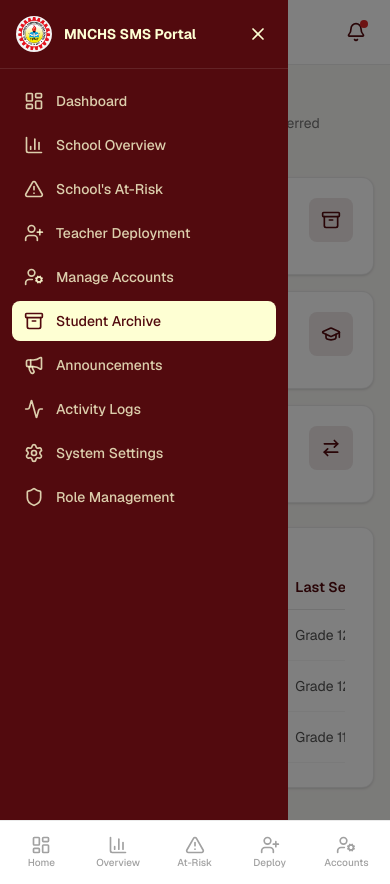
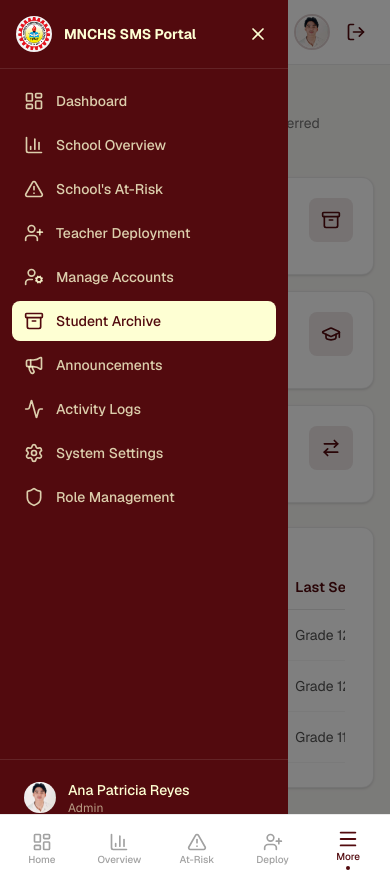
Before and after one commit to Alyong26/MNCHS-DDSMS-Prototype, a Next.js app: page /admin/archive in a window 390 px wide. Both pictures are taken after a click on the button 34 px from the left and 32 px from the top of the page. Built offline with nearby package versions, Linux system fonts and the light colour scheme.

Commit message:
Fix mobile profile and logout access, loader logo background, and nav overflow.
Co-authored-by: Cursor <cursoragent@cursor.com>

```diff
--- a/src/components/layout/dashboard-layout.tsx
+++ b/src/components/layout/dashboard-layout.tsx
@@ -9,10 +9,12 @@ import { APP_SHORT } from "@/lib/constants";
 import type { UserRole } from "@/types";
 import { cn } from "@/lib/utils";
 import Link from "next/link";
-import { X } from "lucide-react";
+import Image from "next/image";
+import { X, LogOut } from "lucide-react";
 import { usePathname } from "next/navigation";
 import { SchoolLogo } from "@/components/ui/school-logo";
 import { getNavIcon } from "@/lib/icons";
+import { roleLabels } from "@/lib/navigation";
 
 interface DashboardLayoutProps {
   children: React.ReactNode;
@@ -70,6 +72,29 @@ export function DashboardLayout({ children, role, userName, pageTitle }: Dashboa
                 );
               })}
             </nav>
+            <div className="p-3 border-t border-white/10">
+              <div className="flex items-center gap-3 px-3 py-2 mb-2">
+                <Image
+                  src="/images/profile-placeholder.png"
+                  alt=""
+                  width={32}
+                  height={32}
+                  className="rounded-full flex-shrink-0"
+                />
+                <div className="min-w-0">
+                  <p className="text-sm font-medium truncate">{userName}</p>
+                  <p className="text-xs text-accent/60 capitalize">{role}</p>
+                </div>
+              </div>
+              <Link
+                href="/login"
+                onClick={() => setMobileOpen(false)}
+                className="flex items-center gap-3 px-3 py-2.5 rounded-lg text-sm text-accent/70 hover:bg-white/10 hover:text-accent transition-colors"
+              >
+                <LogOut className="h-5 w-5 flex-shrink-0" />
+                Sign Out
+              </Link>
+            </div>
           </aside>
         </div>
       )}
@@ -82,7 +107,7 @@ export function DashboardLayout({ children, role, userName, pageTitle }: Dashboa
       >
         <TopNav role={role} userName={userName} onMenuClick={() => setMobileOpen(true)} title={pageTitle} />
         <main className="flex-1 p-4 lg:p-6 pb-24 lg:pb-6 overflow-x-hidden max-w-full">{children}</main>
-        <MobileNav navItems={navItems} />
+        <MobileNav navItems={navItems} onMoreClick={() => setMobileOpen(true)} />
       </div>
     </div>
   );
--- a/src/components/layout/mobile-nav.tsx
+++ b/src/components/layout/mobile-nav.tsx
@@ -2,22 +2,29 @@
 
 import Link from "next/link";
 import { usePathname } from "next/navigation";
+import { Menu } from "lucide-react";
 import { cn } from "@/lib/utils";
 import { getNavIcon } from "@/lib/icons";
 import type { NavItem } from "@/types";
 
+const MAX_MOBILE_TABS = 4;
+
 interface MobileNavProps {
   navItems: NavItem[];
+  onMoreClick?: () => void;
 }
 
-export function MobileNav({ navItems }: MobileNavProps) {
+export function MobileNav({ navItems, onMoreClick }: MobileNavProps) {
   const pathname = usePathname();
-  const mobileItems = navItems.slice(0, 5);
+  const useMore = navItems.length > MAX_MOBILE_TABS + 1;
+  const tabItems = useMore ? navItems.slice(0, MAX_MOBILE_TABS) : navItems.slice(0, 5);
+  const overflowItems = useMore ? navItems.slice(MAX_MOBILE_TABS) : [];
+  const moreIsActive = overflowItems.some((item) => pathname === item.href);
 
   return (
     <nav className="lg:hidden fixed bottom-0 left-0 right-0 z-50 bg-card border-t border-neutral-200/80 safe-area-pb">
       <div className="flex items-center justify-around px-1 py-2">
-        {mobileItems.map((item) => {
+        {tabItems.map((item) => {
           const Icon = getNavIcon(item.icon);
           const isActive = pathname === item.href;
           return (
@@ -26,15 +33,32 @@ export function MobileNav({ navItems }: MobileNavProps) {
               href={item.href}
               className={cn(
                 "flex flex-col items-center gap-0.5 px-2 py-1.5 rounded-lg min-w-[56px] transition-colors",
-                isActive ? "text-primary" : "text-neutral-400"
+                isActive ? "text-primary" : "text-neutral-400",
               )}
             >
               <Icon className={cn("h-5 w-5", isActive && "scale-110")} />
-              <span className="text-[10px] font-medium leading-tight text-center line-clamp-2 max-w-[64px]">{item.mobileLabel || item.label.split(" ")[0]}</span>
+              <span className="text-[10px] font-medium leading-tight text-center line-clamp-2 max-w-[64px]">
+                {item.mobileLabel || item.label.split(" ")[0]}
+              </span>
               {isActive && <span className="w-1 h-1 rounded-full bg-primary" />}
             </Link>
           );
         })}
+        {useMore && onMoreClick && (
+          <button
+            type="button"
+            onClick={onMoreClick}
+            className={cn(
+              "flex flex-col items-center gap-0.5 px-2 py-1.5 rounded-lg min-w-[56px] transition-colors",
+              moreIsActive ? "text-primary" : "text-neutral-400",
+            )}
+            aria-label="Open more navigation"
+          >
+            <Menu className={cn("h-5 w-5", moreIsActive && "scale-110")} />
+            <span className="text-[10px] font-medium leading-tight">More</span>
+            {moreIsActive && <span className="w-1 h-1 rounded-full bg-primary" />}
+          </button>
+        )}
       </div>
     </nav>
   );
--- a/src/components/layout/top-nav.tsx
+++ b/src/components/layout/top-nav.tsx
@@ -2,8 +2,8 @@
 
 import Link from "next/link";
 import Image from "next/image";
-import { Bell, Menu, Search } from "lucide-react";
-import { roleLabels } from "@/lib/navigation";
+import { Bell, LogOut, Menu, Search } from "lucide-react";
+import { getProfileHref, roleLabels } from "@/lib/navigation";
 import type { UserRole } from "@/types";
 
 interface TopNavProps {
@@ -14,6 +14,8 @@ interface TopNavProps {
 }
 
 export function TopNav({ role, userName, onMenuClick, title }: TopNavProps) {
+  const profileHref = getProfileHref(role);
+
   return (
     <header className="sticky top-0 z-30 bg-card/95 backdrop-blur-md border-b border-neutral-200/80">
       <div className="flex items-center justify-between gap-2 px-4 lg:px-6 h-16 min-w-0">
@@ -33,7 +35,7 @@ export function TopNav({ role, userName, onMenuClick, title }: TopNavProps) {
           </div>
         </div>
 
-        <div className="flex items-center gap-1 sm:gap-4 flex-shrink-0">
+        <div className="flex items-center gap-1 sm:gap-2 flex-shrink-0">
           <div className="hidden md:flex items-center gap-2 bg-neutral-100 rounded-lg px-3 py-2">
             <Search className="h-4 w-4 text-neutral-400" />
             <input
@@ -46,13 +48,30 @@ export function TopNav({ role, userName, onMenuClick, title }: TopNavProps) {
             <Bell className="h-5 w-5 text-primary" />
             <span className="absolute top-1.5 right-1.5 w-2 h-2 bg-danger rounded-full" />
           </button>
-          <div className="hidden sm:flex items-center gap-2">
-            <Image src="/images/profile-placeholder.png" alt="" width={36} height={36} className="rounded-full border-2 border-primary/20" />
-            <div className="hidden lg:block">
-              <p className="text-sm font-medium text-primary">{userName}</p>
+          <Link
+            href={profileHref}
+            className="flex items-center gap-2 p-1 rounded-lg hover:bg-neutral-100 transition-colors min-w-0"
+            aria-label={`${userName} profile`}
+          >
+            <Image
+              src="/images/profile-placeholder.png"
+              alt=""
+              width={36}
+              height={36}
+              className="rounded-full border-2 border-primary/20 flex-shrink-0 h-9 w-9"
+            />
+            <div className="hidden lg:block min-w-0">
+              <p className="text-sm font-medium text-primary truncate max-w-[140px]">{userName}</p>
               <p className="text-xs text-neutral-500 capitalize">{role}</p>
             </div>
-          </div>
+          </Link>
+          <Link
+            href="/login"
+            className="lg:hidden p-2 rounded-lg hover:bg-neutral-100 transition-colors flex-shrink-0"
+            aria-label="Sign out"
+          >
+            <LogOut className="h-5 w-5 text-primary" />
+          </Link>
         </div>
       </div>
     </header>
--- a/src/components/ui/portal-loader.tsx
+++ b/src/components/ui/portal-loader.tsx
@@ -27,8 +27,8 @@ export function PortalLoader({
       <div className="relative mb-8">
         <div className="portal-loader-ring" aria-hidden="true" />
         <div className="portal-loader-ring portal-loader-ring-delay" aria-hidden="true" />
-        <div className="relative z-10 flex h-24 w-24 items-center justify-center rounded-full bg-accent/95 shadow-[0_0_40px_rgba(254,255,211,0.35)] portal-loader-logo">
-          <SchoolLogo size={72} priority />
+        <div className="relative z-10 flex items-center justify-center portal-loader-logo">
+          <SchoolLogo size={72} priority className="drop-shadow-lg" />
         </div>
       </div>
 
--- a/src/lib/navigation.ts
+++ b/src/lib/navigation.ts
@@ -38,6 +38,17 @@ export const roleLabels: Record<UserRole, string> = {
   admin: "Admin Portal",
 };
 
+export function getProfileHref(role: UserRole): string {
+  switch (role) {
+    case "student":
+      return "/student/profile";
+    case "teacher":
+      return "/teacher/dashboard";
+    case "admin":
+      return "/admin/settings";
+  }
+}
+
 export const demoUsers = [
   { role: "student" as UserRole, email: "student@mnchs.edu.ph", password: "demo123", name: "Juan Miguel Santos", redirect: "/student/dashboard" },
   { role: "teacher" as UserRole, email: "teacher@mnchs.edu.ph", password: "demo123", name: "Maria Elena Cruz", redirect: "/teacher/dashboard" },
```
